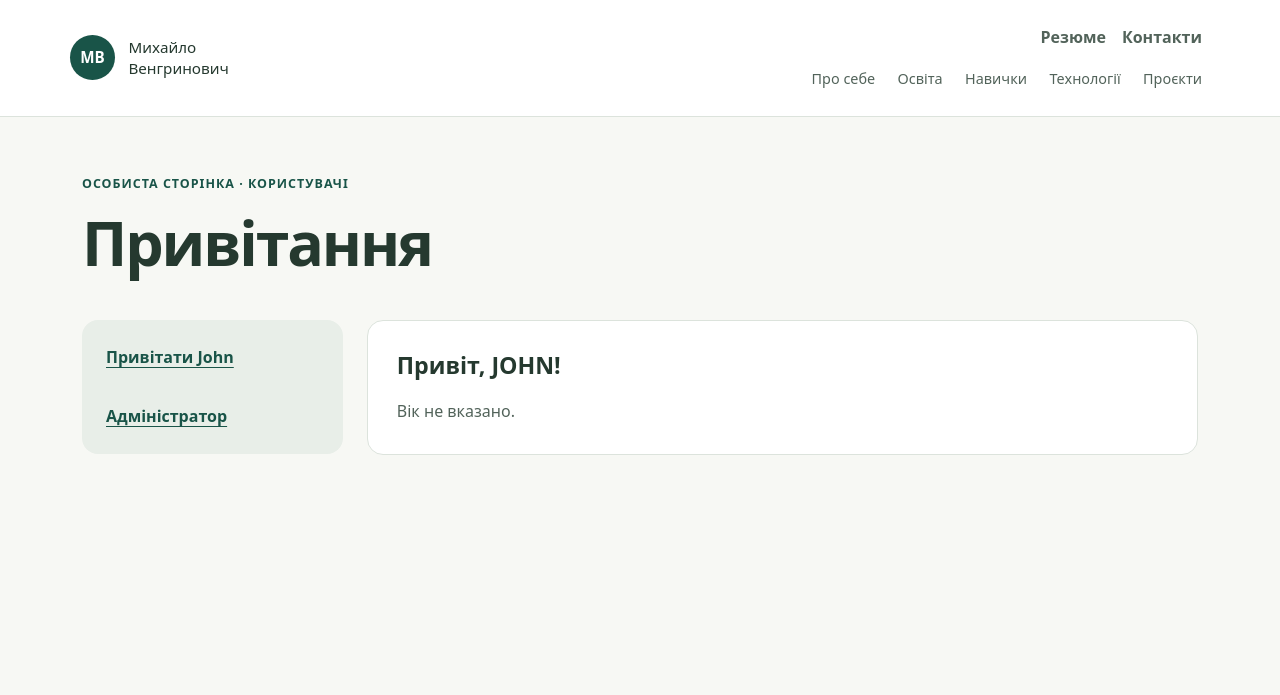
After one commit to misha641/flask-app-lab, a Flask app: page /users/hi/John in a window 1280 px wide. The commit adds this page. Shown: the top 695 px of the page. Run offline with Flask 3, Linux system fonts and the light colour scheme.

Commit message:
lab3: add users blueprint with greetings and admin redirect

```diff
--- a/app/__init__.py
+++ b/app/__init__.py
@@ -5,3 +5,6 @@ app.config.from_pyfile('../config.py')
 
 # Маршрути імпортуємо після створення екземпляра app.
 from . import views
+from .users import users_bp
+
+app.register_blueprint(users_bp)
--- a/app/static/css/styles.css
+++ b/app/static/css/styles.css
@@ -102,6 +102,11 @@ h3 { margin-bottom: 0.8rem; font-size: 1.2rem; font-weight: 600; line-height: 1.
 .project-card { padding: 1.8rem; border: 1px solid var(--line); border-radius: 1rem; background: white; }
 .project-label { color: var(--accent); font-size: 0.85rem; font-weight: 600; }
 
+.greeting-menu { padding: 0.75rem; border-radius: 1rem; background: #e8eee8; }
+.greeting-menu ul { display: flex; flex-direction: column; gap: 0.5rem; margin: 0; padding: 0; list-style: none; }
+.greeting-menu a { display: block; padding: 0.75rem; border-radius: 0.5rem; font-weight: 600; }
+.greeting-menu a:hover { background: white; }
+
 .page-intro { margin-bottom: 2.5rem; }
 .page-intro h1 { margin-bottom: 1rem; font-size: clamp(2.4rem, 5vw, 3.8rem); font-weight: 700; letter-spacing: -0.035em; }
 .contact-card, .form-card { padding: 2rem; border-radius: 1rem; }
--- /dev/null
+++ b/app/users/__init__.py
@@ -0,0 +1,5 @@
+from flask import Blueprint
+
+users_bp = Blueprint('users', __name__, template_folder='templates', url_prefix='/users')
+
+from . import views
--- /dev/null
+++ b/app/users/templates/users/hi.html
@@ -0,0 +1,28 @@
+{% extends 'base.html' %}
+
+{% block content %}
+<div class="page-intro">
+    <p class="eyebrow">Особиста сторінка · Користувачі</p>
+    <h1>{{ title }}</h1>
+</div>
+<div class="row g-4">
+    <div class="col-md-4 col-lg-3">
+        <nav class="greeting-menu" aria-label="Меню привітання">
+            <ul>
+                <li><a href="{{ url_for('users.greetings', name='John', age=30) }}">Привітати John</a></li>
+                <li><a href="{{ url_for('users.admin') }}">Адміністратор</a></li>
+            </ul>
+        </nav>
+    </div>
+    <div class="col-md-8 col-lg-9">
+        <div class="project-card">
+            <h2>Привіт, {{ name }}!</h2>
+            {% if age is not none %}
+            <p class="mb-0">Вік: {{ age }}</p>
+            {% else %}
+            <p class="muted mb-0">Вік не вказано.</p>
+            {% endif %}
+        </div>
+    </div>
+</div>
+{% endblock %}
--- /dev/null
+++ b/app/users/views.py
@@ -0,0 +1,15 @@
+from flask import redirect, render_template, request, url_for
+
+from . import users_bp
+
+
+@users_bp.route('/hi/<string:name>')
+def greetings(name):
+    name = name.upper()
+    age = request.args.get("age", None, int)
+    return render_template('users/hi.html', title='Привітання', name=name, age=age)
+
+
+@users_bp.route('/admin')
+def admin():
+    return redirect(url_for('users.greetings', name='administrator', age=45))
```
